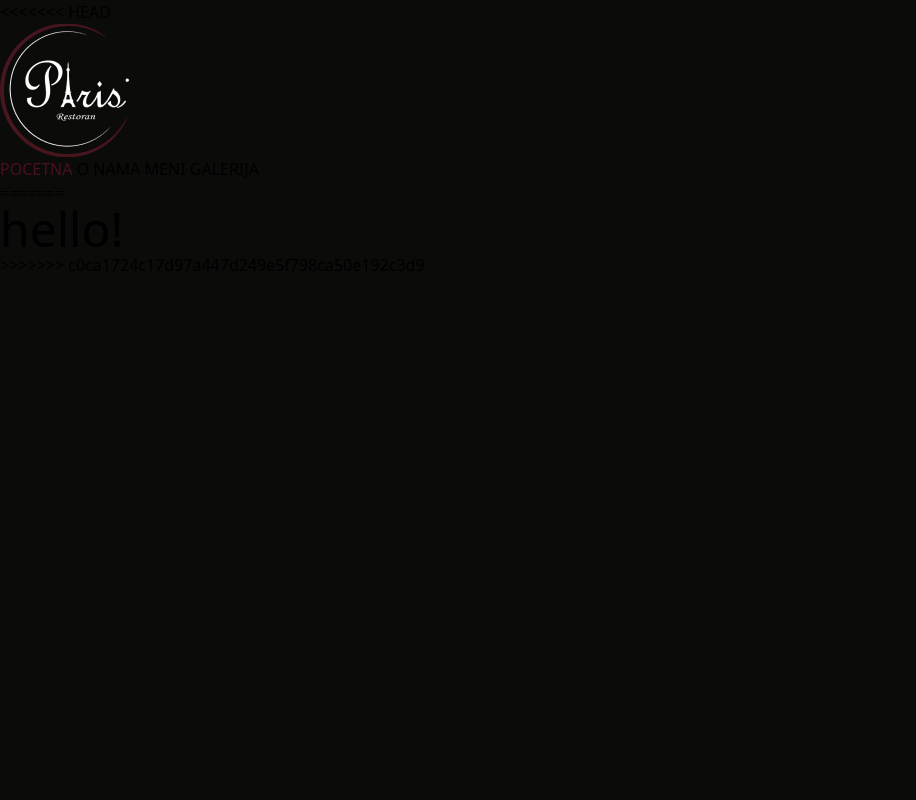
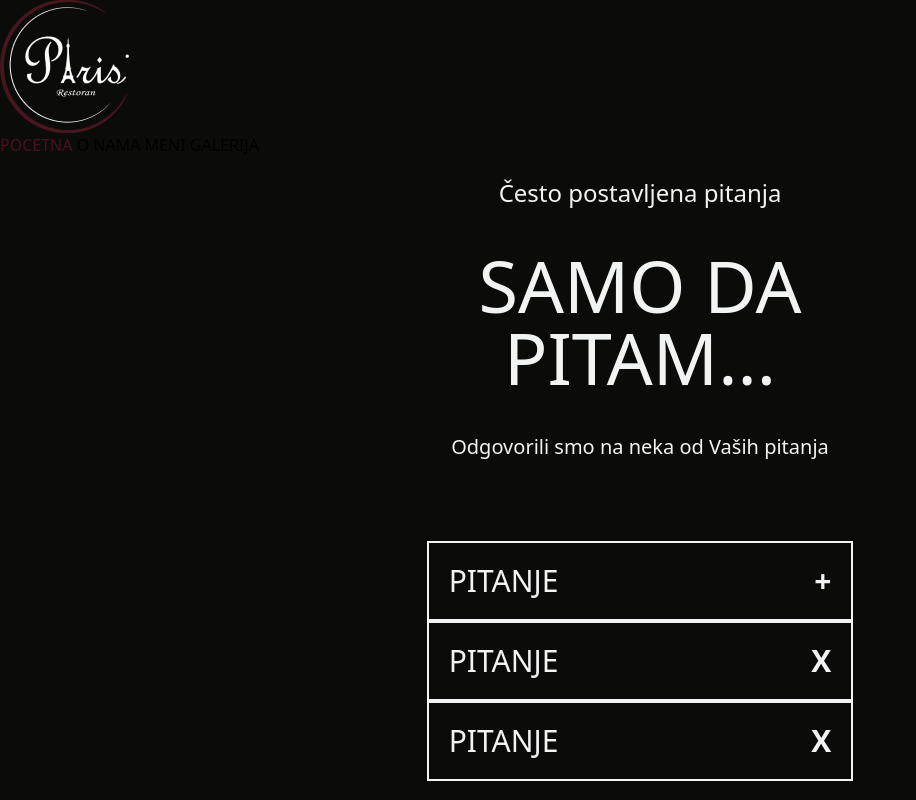
Before and after one commit to zumbuuul/paris-redesign, a website: page index.html in a window 1280 px wide. Shown: the whole page, without its empty margins (0-916 px from the left). Drawn offline with nearby package versions, Linux system fonts and the light colour scheme; files that its build step writes are made by us from their sources.

Commit message:
finished faq

```diff
--- a/index.html
+++ b/index.html
@@ -8,8 +8,8 @@
     <meta name="viewport" content="width=device-width, initial-scale=1" />
     <link rel="stylesheet" href="./dist/output.css" />
   </head>
-<<<<<<< HEAD
-  <body class="bg-backgroundColor">
+
+  <body class="bg-backgroundColor min-h-[100vh]">
     <header>
       <img src="images/logo.png" alt="" />
       <nav>
@@ -19,13 +19,36 @@
         <a href="">GALERIJA</a>
       </nav>
     </header>
-    <script src="" async defer></script>
-=======
-  <body>
-    <p class="text-red-500 text-5xl">hello!</p>
 
+    <section class="text-white w-4/12 min-w-[300px] mx-auto faq">
+      <h3 class="text-2xl text-center py-5">Često postavljena pitanja</h3>
+      <h1 class="text-7xl text-center py-5">SAMO DA PITAM...</h1>
+      <p class="text-xl text-center py-5 pb-[10vh]">
+        Odgovorili smo na neka od Vaših pitanja
+      </p>
+      <article class="border-white border-2 p-5">
+        <div class="flex">
+          <span class="w-full text-3xl font-extralight">PITANJE</span>
+          <span class="w-full text-right text-3xl font-extrabold">+</span>
+        </div>
+        <div class="answer hidden">odg</div>
+      </article>
+      <article class="border-white border-2 p-5">
+        <div class="flex">
+          <span class="w-full text-3xl">PITANJE</span>
+          <span class="w-full text-right text-3xl font-extrabold">X</span>
+        </div>
+        <div class="answer hidden">odg</div>
+      </article>
+      <article class="border-white border-2 p-5">
+        <div class="flex">
+          <span class="w-full text-3xl">PITANJE</span>
+          <span class="w-full text-right text-3xl font-extrabold">X</span>
+        </div>
+        <div class="answer hidden">odg</div>
+      </article>
+    </section>
     <script src="./scripts/menu.js" async defer></script>
     <script src="./scripts/faq.js" async defer></script>
->>>>>>> c0ca1724c17d97a447d249e5f798ca50e192c3d9
   </body>
 </html>
--- a/scripts/faq.js
+++ b/scripts/faq.js
@@ -1 +1,10 @@
-alert("test");
+const questions = document.querySelectorAll(".faq > article");
+const answers = document.querySelectorAll(".faq > article > .answer");
+
+questions.forEach((question, idx) => {
+  question.addEventListener("click", () => {
+    answers[idx].style.display == "block"
+      ? (answers[idx].style.display = "none")
+      : (answers[idx].style.display = "block");
+  });
+});
```
Also changed, not shown: images/symbol.svg (added).
